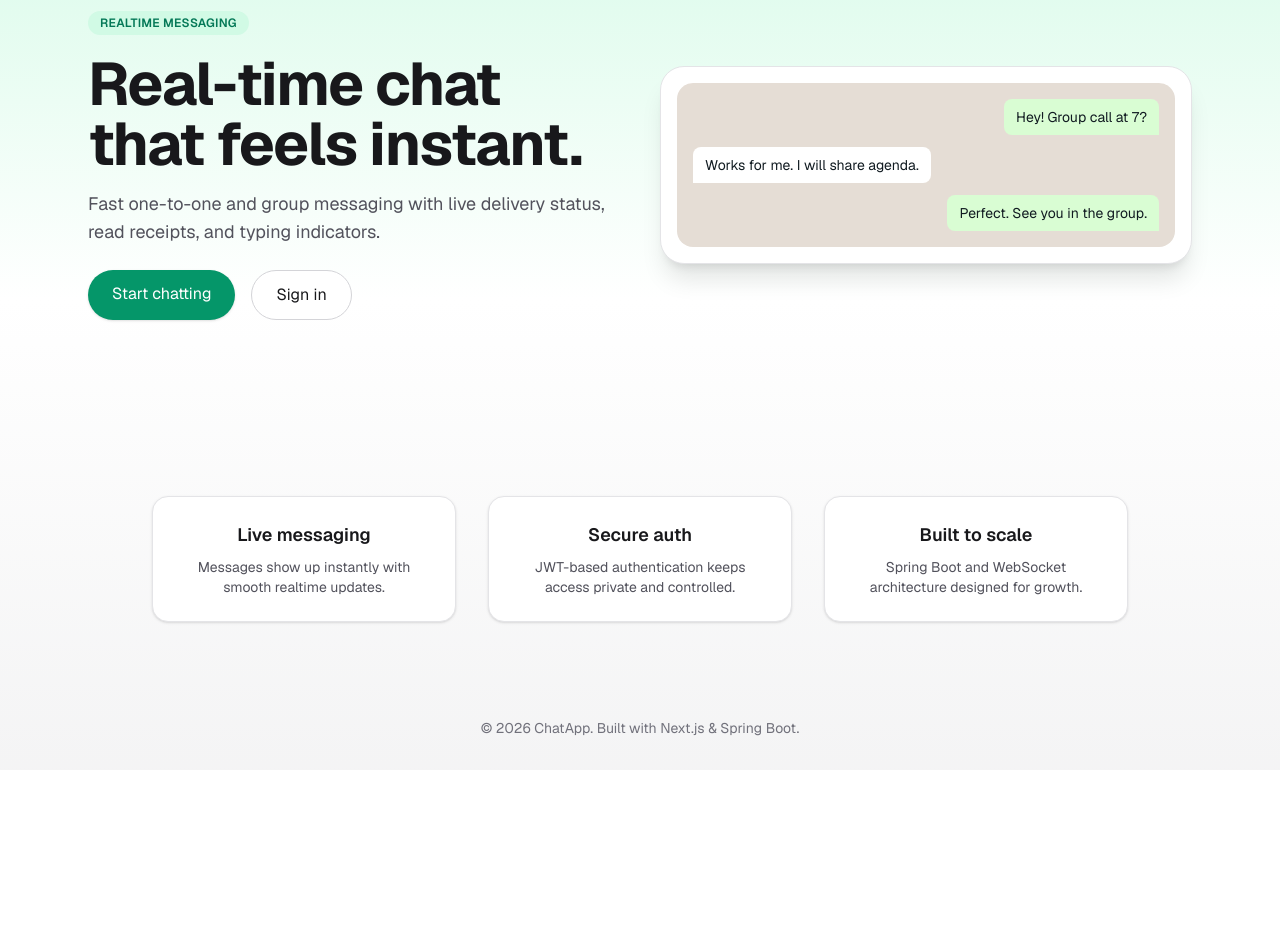
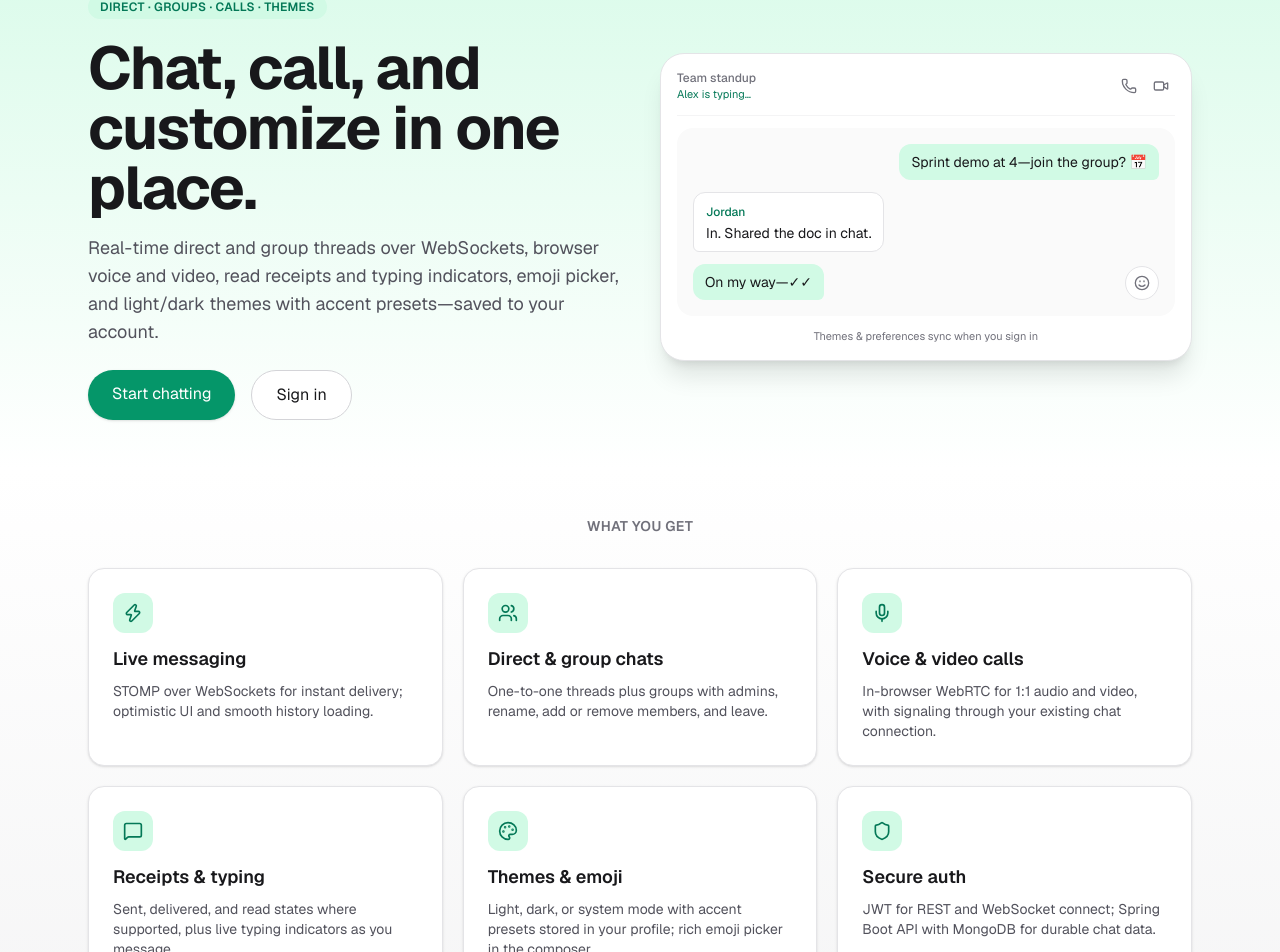
Before and after one commit to hellfire20031998/ChatApp-Ui, a Next.js app: page / in a window 1280 px wide. Shown: the part 170-1122 px from the top of the page. Before the commit the page ends 940 px from the top, so only its background shows below. Built offline with nearby package versions, Linux system fonts and the light colour scheme.

Commit message:
added imporvemens

```diff
--- a/app/page.tsx
+++ b/app/page.tsx
@@ -1,85 +1,177 @@
 import { AuthOrChatLink } from "@/components/auth-or-chat-link";
 import { HomeNavAuth } from "@/components/home-nav-auth";
+import {
+  MessageSquare,
+  Mic,
+  Palette,
+  Phone,
+  Shield,
+  Smile,
+  Users,
+  Video,
+  Zap,
+} from "@/lib/icons";
 
 export default function Home() {
   return (
     <div className="min-h-screen bg-linear-to-b from-(--accent-100) via-white to-zinc-100 text-zinc-900 dark:from-zinc-950 dark:via-black dark:to-zinc-950 dark:text-zinc-50">
 
-      {/* Navbar */}
       <nav className="mx-auto flex max-w-6xl items-center justify-between px-6 py-4">
         <h1 className="text-xl font-bold tracking-tight">ChatApp</h1>
         <HomeNavAuth />
       </nav>
 
-      {/* Hero Section */}
-      <section className="mx-auto grid max-w-6xl items-center gap-10 px-6 py-20 md:grid-cols-2 md:py-28">
+      <section className="mx-auto grid max-w-6xl items-center gap-10 px-6 py-16 md:grid-cols-2 md:py-24">
         <div className="text-center md:text-left">
           <span className="rounded-full bg-(--accent-100) px-3 py-1 text-xs font-semibold uppercase tracking-wide text-(--accent-600)">
-            Realtime Messaging
+            Direct · Groups · Calls · Themes
           </span>
-          <h1 className="mt-5 text-4xl font-bold tracking-tight md:text-6xl">
-            Real-time chat that feels instant.
+          <h1 className="mt-5 text-4xl font-bold tracking-tight md:text-5xl lg:text-6xl">
+            Chat, call, and customize in one place.
           </h1>
           <p className="mt-4 max-w-2xl text-lg text-zinc-600 dark:text-zinc-400">
-            Fast one-to-one and group messaging with live delivery status, read receipts, and typing indicators.
+            Real-time direct and group threads over WebSockets, browser voice and
+            video, read receipts and typing indicators, emoji picker, and
+            light/dark themes with accent presets—saved to your account.
           </p>
           <div className="mt-6 flex w-full max-w-sm flex-col gap-3 sm:max-w-none sm:flex-row sm:gap-4 md:justify-start">
-            <AuthOrChatLink className="rounded-full bg-(--accent-500) px-6 py-3 text-white shadow-sm transition hover:bg-(--accent-600)">
+            <AuthOrChatLink className="rounded-full bg-(--accent-500) px-6 py-3 text-center text-white shadow-sm transition hover:bg-(--accent-600)">
               Start chatting
             </AuthOrChatLink>
-            <AuthOrChatLink className="rounded-full border border-zinc-300 bg-white px-6 py-3 transition hover:bg-zinc-100 dark:border-zinc-700 dark:bg-zinc-900 dark:hover:bg-zinc-800">
+            <AuthOrChatLink className="rounded-full border border-zinc-300 bg-white px-6 py-3 text-center transition hover:bg-zinc-100 dark:border-zinc-700 dark:bg-zinc-900 dark:hover:bg-zinc-800">
               Sign in
             </AuthOrChatLink>
           </div>
         </div>
+
         <div className="rounded-3xl border border-zinc-200 bg-white p-4 shadow-xl dark:border-zinc-800 dark:bg-zinc-900">
-          <div className="rounded-2xl bg-[#e5ddd5] p-4">
+          <div className="mb-3 flex items-center justify-between border-b border-zinc-100 pb-3 dark:border-zinc-800">
+            <div>
+              <p className="text-xs font-medium text-zinc-500 dark:text-zinc-400">
+                Team standup
+              </p>
+              <p className="text-[11px] text-(--accent-600) dark:text-(--accent-500)">
+                Alex is typing…
+              </p>
+            </div>
+            <div className="flex gap-1 text-zinc-500 dark:text-zinc-400">
+              <span className="rounded-full p-1.5 hover:bg-zinc-100 dark:hover:bg-zinc-800">
+                <Phone className="h-4 w-4" aria-hidden />
+              </span>
+              <span className="rounded-full p-1.5 hover:bg-zinc-100 dark:hover:bg-zinc-800">
+                <Video className="h-4 w-4" aria-hidden />
+              </span>
+            </div>
+          </div>
+          <div className="rounded-2xl bg-zinc-50 p-4 dark:bg-zinc-950">
             <div className="mb-3 flex justify-end">
-              <div className="max-w-[78%] rounded-lg rounded-br-none bg-[#d9fdd3] px-3 py-2 text-sm text-[#111b21]">
-                Hey! Group call at 7?
+              <div className="max-w-[82%] rounded-xl rounded-br-md bg-(--accent-100) px-3 py-2 text-sm text-zinc-900 dark:bg-zinc-800 dark:text-zinc-100">
+                Sprint demo at 4—join the group? 📅
               </div>
             </div>
             <div className="mb-3 flex justify-start">
-              <div className="max-w-[78%] rounded-lg rounded-bl-none bg-white px-3 py-2 text-sm text-[#111b21]">
-                Works for me. I will share agenda.
+              <div className="max-w-[82%] rounded-xl rounded-bl-md border border-zinc-200 bg-white px-3 py-2 text-sm text-zinc-900 dark:border-zinc-700 dark:bg-zinc-900 dark:text-zinc-100">
+                <span className="text-xs font-medium text-(--accent-600) dark:text-(--accent-500)">
+                  Jordan
+                </span>
+                <span className="mt-0.5 block">In. Shared the doc in chat.</span>
               </div>
             </div>
-            <div className="flex justify-end">
-              <div className="max-w-[78%] rounded-lg rounded-br-none bg-[#d9fdd3] px-3 py-2 text-sm text-[#111b21]">
-                Perfect. See you in the group.
+            <div className="flex items-end justify-between gap-2">
+              <div className="flex max-w-[82%] justify-end">
+                <div className="rounded-xl rounded-br-md bg-(--accent-100) px-3 py-2 text-sm text-zinc-900 dark:bg-zinc-800 dark:text-zinc-100">
+                  On my way—✓✓
+                </div>
               </div>
+              <span
+                className="shrink-0 rounded-full border border-zinc-200 bg-white p-2 text-zinc-500 dark:border-zinc-700 dark:bg-zinc-900"
+                aria-hidden
+              >
+                <Smile className="h-4 w-4" />
+              </span>
             </div>
+          </div>
+          <p className="mt-3 text-center text-[11px] text-zinc-500 dark:text-zinc-400">
+            Themes & preferences sync when you sign in
+          </p>
+        </div>
+      </section>
+
+      <section className="mx-auto max-w-6xl px-6 pb-6">
+        <h2 className="text-center text-sm font-semibold uppercase tracking-wide text-zinc-500 dark:text-zinc-400">
+          What you get
+        </h2>
+        <div className="mt-8 grid gap-5 sm:grid-cols-2 lg:grid-cols-3">
+          <div className="rounded-2xl border border-zinc-200 bg-white p-6 shadow-sm dark:border-zinc-800 dark:bg-zinc-900">
+            <div className="mb-3 inline-flex rounded-xl bg-(--accent-100) p-2.5 text-(--accent-600) dark:text-(--accent-500)">
+              <Zap className="h-5 w-5" aria-hidden />
+            </div>
+            <h3 className="text-lg font-semibold">Live messaging</h3>
+            <p className="mt-2 text-sm text-zinc-600 dark:text-zinc-400">
+              STOMP over WebSockets for instant delivery; optimistic UI and
+              smooth history loading.
+            </p>
+          </div>
+
+          <div className="rounded-2xl border border-zinc-200 bg-white p-6 shadow-sm dark:border-zinc-800 dark:bg-zinc-900">
+            <div className="mb-3 inline-flex rounded-xl bg-(--accent-100) p-2.5 text-(--accent-600) dark:text-(--accent-500)">
+              <Users className="h-5 w-5" aria-hidden />
+            </div>
+            <h3 className="text-lg font-semibold">Direct & group chats</h3>
+            <p className="mt-2 text-sm text-zinc-600 dark:text-zinc-400">
+              One-to-one threads plus groups with admins, rename, add or remove
+              members, and leave.
+            </p>
+          </div>
+
+          <div className="rounded-2xl border border-zinc-200 bg-white p-6 shadow-sm dark:border-zinc-800 dark:bg-zinc-900">
+            <div className="mb-3 inline-flex rounded-xl bg-(--accent-100) p-2.5 text-(--accent-600) dark:text-(--accent-500)">
+              <Mic className="h-5 w-5" aria-hidden />
+            </div>
+            <h3 className="text-lg font-semibold">Voice & video calls</h3>
+            <p className="mt-2 text-sm text-zinc-600 dark:text-zinc-400">
+              In-browser WebRTC for 1:1 audio and video, with signaling through
+              your existing chat connection.
+            </p>
+          </div>
+
+          <div className="rounded-2xl border border-zinc-200 bg-white p-6 shadow-sm dark:border-zinc-800 dark:bg-zinc-900">
+            <div className="mb-3 inline-flex rounded-xl bg-(--accent-100) p-2.5 text-(--accent-600) dark:text-(--accent-500)">
+              <MessageSquare className="h-5 w-5" aria-hidden />
+            </div>
+            <h3 className="text-lg font-semibold">Receipts & typing</h3>
+            <p className="mt-2 text-sm text-zinc-600 dark:text-zinc-400">
+              Sent, delivered, and read states where supported, plus live typing
+              indicators as you message.
+            </p>
+          </div>
+
+          <div className="rounded-2xl border border-zinc-200 bg-white p-6 shadow-sm dark:border-zinc-800 dark:bg-zinc-900">
+            <div className="mb-3 inline-flex rounded-xl bg-(--accent-100) p-2.5 text-(--accent-600) dark:text-(--accent-500)">
+              <Palette className="h-5 w-5" aria-hidden />
+            </div>
+            <h3 className="text-lg font-semibold">Themes & emoji</h3>
+            <p className="mt-2 text-sm text-zinc-600 dark:text-zinc-400">
+              Light, dark, or system mode with accent presets stored in your
+              profile; rich emoji picker in the composer.
+            </p>
+          </div>
+
+          <div className="rounded-2xl border border-zinc-200 bg-white p-6 shadow-sm dark:border-zinc-800 dark:bg-zinc-900">
+            <div className="mb-3 inline-flex rounded-xl bg-(--accent-100) p-2.5 text-(--accent-600) dark:text-(--accent-500)">
+              <Shield className="h-5 w-5" aria-hidden />
+            </div>
+            <h3 className="text-lg font-semibold">Secure auth</h3>
+            <p className="mt-2 text-sm text-zinc-600 dark:text-zinc-400">
+              JWT for REST and WebSocket connect; Spring Boot API with MongoDB
+              for durable chat data.
+            </p>
           </div>
         </div>
       </section>
 
-      {/* Features Section */}
-      <section className="mx-auto grid max-w-5xl gap-8 px-6 py-10 text-center md:grid-cols-3 md:py-16">
-        <div className="rounded-2xl border border-zinc-200 bg-white p-6 shadow-sm dark:border-zinc-800 dark:bg-zinc-900">
-          <h3 className="text-lg font-semibold">Live messaging</h3>
-          <p className="mt-2 text-sm text-zinc-600 dark:text-zinc-400">
-            Messages show up instantly with smooth realtime updates.
-          </p>
-        </div>
-
-        <div className="rounded-2xl border border-zinc-200 bg-white p-6 shadow-sm dark:border-zinc-800 dark:bg-zinc-900">
-          <h3 className="text-lg font-semibold">Secure auth</h3>
-          <p className="mt-2 text-sm text-zinc-600 dark:text-zinc-400">
-            JWT-based authentication keeps access private and controlled.
-          </p>
-        </div>
-
-        <div className="rounded-2xl border border-zinc-200 bg-white p-6 shadow-sm dark:border-zinc-800 dark:bg-zinc-900">
-          <h3 className="text-lg font-semibold">Built to scale</h3>
-          <p className="mt-2 text-sm text-zinc-600 dark:text-zinc-400">
-            Spring Boot and WebSocket architecture designed for growth.
-          </p>
-        </div>
-      </section>
-
-      {/* Footer */}
-      <footer className="py-8 text-center text-sm text-zinc-500 dark:text-zinc-400">
-        © {new Date().getFullYear()} ChatApp. Built with Next.js & Spring Boot.
+      <footer className="py-10 text-center text-sm text-zinc-500 dark:text-zinc-400">
+        © {new Date().getFullYear()} ChatApp · Next.js · Spring Boot · MongoDB
       </footer>
     </div>
   );
--- a/components/home-nav-auth.tsx
+++ b/components/home-nav-auth.tsx
@@ -1,13 +1,21 @@
 "use client";
 
 import Link from "next/link";
+import { useEffect, useState } from "react";
 import { LogoutButton } from "@/components/logout-button";
 
 export function HomeNavAuth() {
-  if (typeof window === "undefined") {
+  const [ready, setReady] = useState(false);
+  const [hasToken, setHasToken] = useState(false);
+
+  useEffect(() => {
+    setHasToken(!!localStorage.getItem("token"));
+    setReady(true);
+  }, []);
+
+  if (!ready) {
     return <span className="inline-block h-10 w-32 shrink-0" aria-hidden />;
   }
-  const hasToken = !!localStorage.getItem("token");
 
   if (hasToken) {
     return (
--- a/lib/icons.ts
+++ b/lib/icons.ts
@@ -5,12 +5,16 @@ export {
   Mic,
   MicOff,
   MoreHorizontal,
+  Palette,
   Paperclip,
   Phone,
   PhoneOff,
   Search,
   SendHorizontal,
+  Shield,
   Smile,
+  Users,
   Video,
   VideoOff,
+  Zap,
 } from "lucide-react";
```
Also changed, not shown: service/axios.ts (+17 -6 lines).
